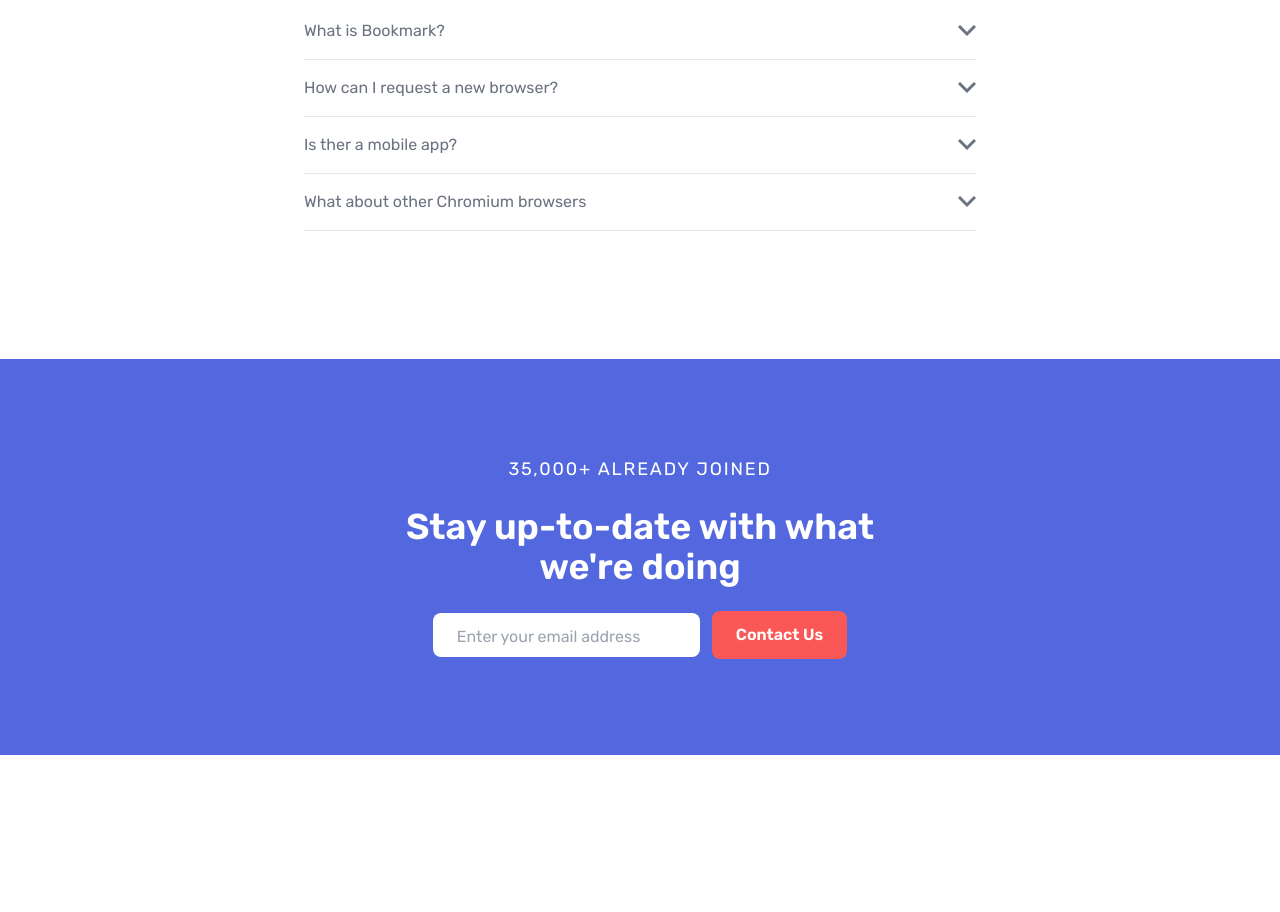
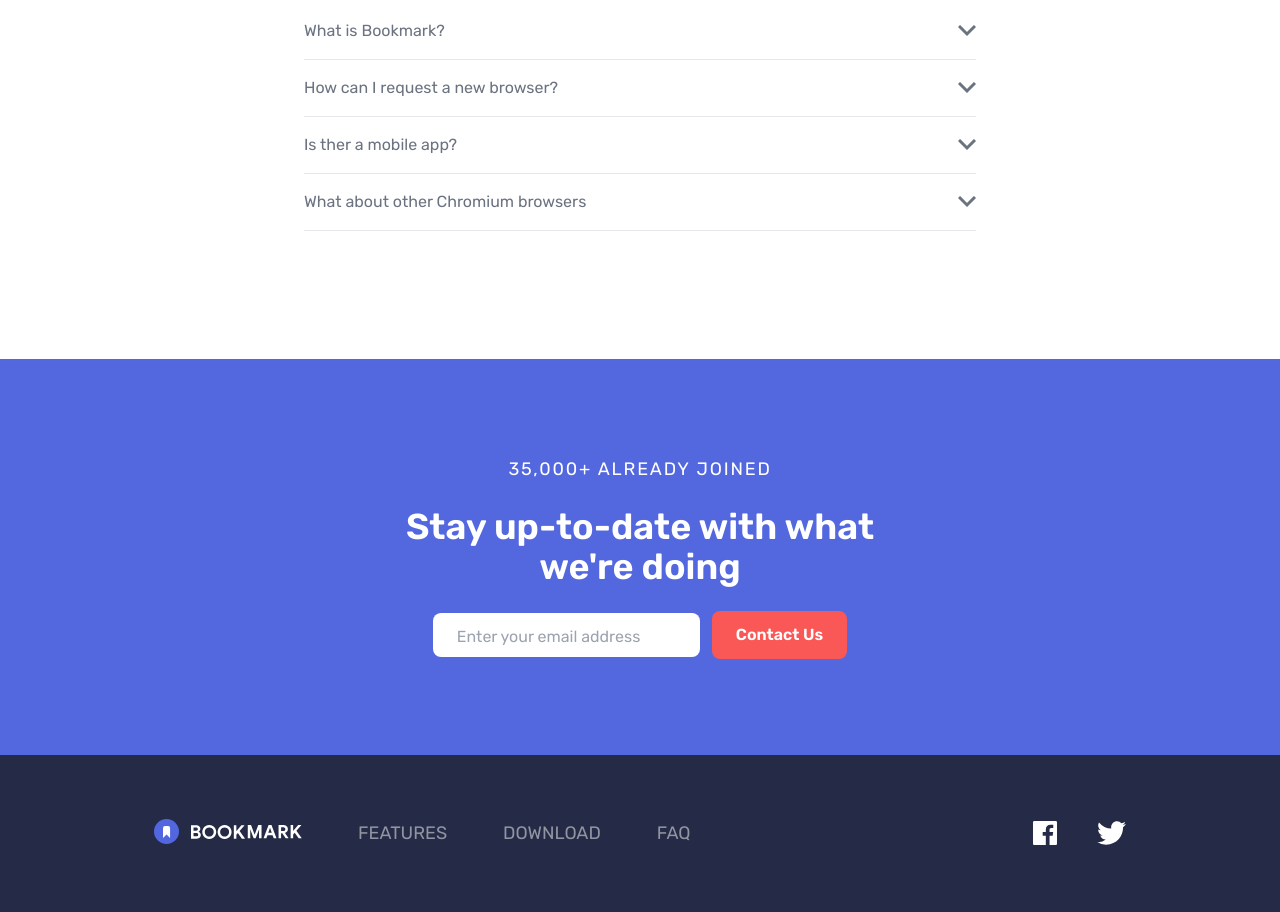
Before and after one commit to maxymlyskov/bookmark, a website: page index.html in a window 1280 px wide. Shown: the part 2435-3347 px from the top of the page. Before the commit the page ends 3190 px from the top, so only its background shows below. Drawn offline with Linux system fonts and the light colour scheme.

Commit message:
Added Footer.

```diff
--- a/index.html
+++ b/index.html
@@ -588,6 +588,33 @@
       </div>
     </section>
 
+    <!-- Footer -->
+    <footer class="py-16 bg-veryDarkBlue">
+      <!-- Footer Flex Container -->
+      <div
+        class="container flex flex-col items-center justify-between mx-auto space-y-16 px-6 md:flex-row md:space-y-0"
+      >
+        <!-- Logo/Menu Container -->
+        <div
+          class="flex flex-col items-center justify-between space-y-8 text-lg font-light md:flex-row md:space-y-0 md:space-x-14 text-grayishBlue"
+        >
+          <img src="images/logo-bookmark-footer.svg" alt="" class="mb-1" />
 
+          <a href="#features" class="uppercase hover:text-softRed">Features</a>
+          <a href="#download" class="uppercase hover:text-softRed">Download</a>
+          <a href="#faq" class="uppercase hover:text-softRed">FAQ</a>
+        </div>
+
+        <!-- Social Container -->
+        <div class="flex space-x-10">
+          <a href="#">
+            <img src="images/icon-facebook.svg" alt="" class="h-6 duration-300 ficon" />
+          </a>
+          <a href="#">
+            <img src="images/icon-twitter.svg" alt="" class="h-6 duration-300 ficon" />
+          </a>
+        </div>
+      </div>
+    </footer>
   </body>
 </html>
--- a/input.css
+++ b/input.css
@@ -17,7 +17,9 @@
     @apply absolute rounded-r-full top-60 bg-softBlue;
   }
 }
-
+.ficon {
+  transition: 0.3s all;
+}
 .ficon:hover {
   filter: invert(53%) sepia(38%) saturate(3303%) hue-rotate(326deg)
     brightness(101%) contrast(96%);
@@ -36,7 +38,7 @@
 .hamburger-top,
 .hamburger-middle,
 .hamburger-bottom {
-  content: '';
+  content: "";
   position: absolute;
   width: 24px;
   height: 3px;
```
